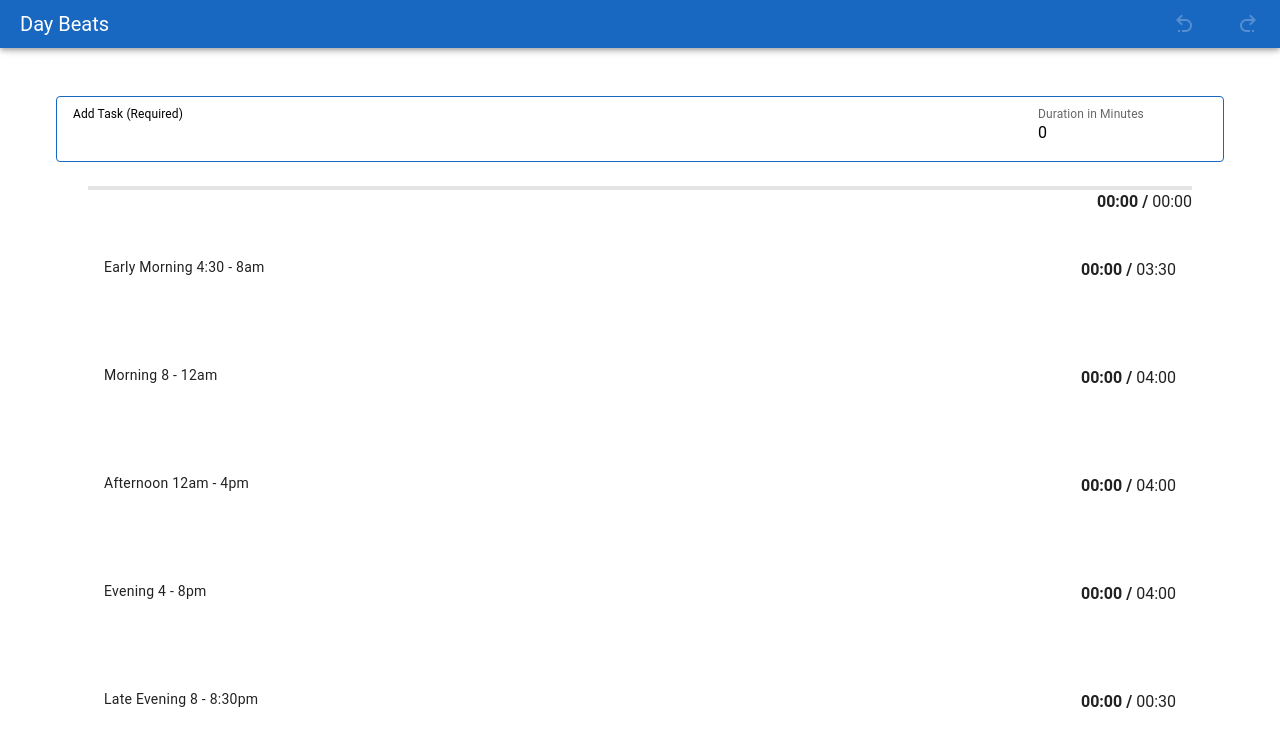
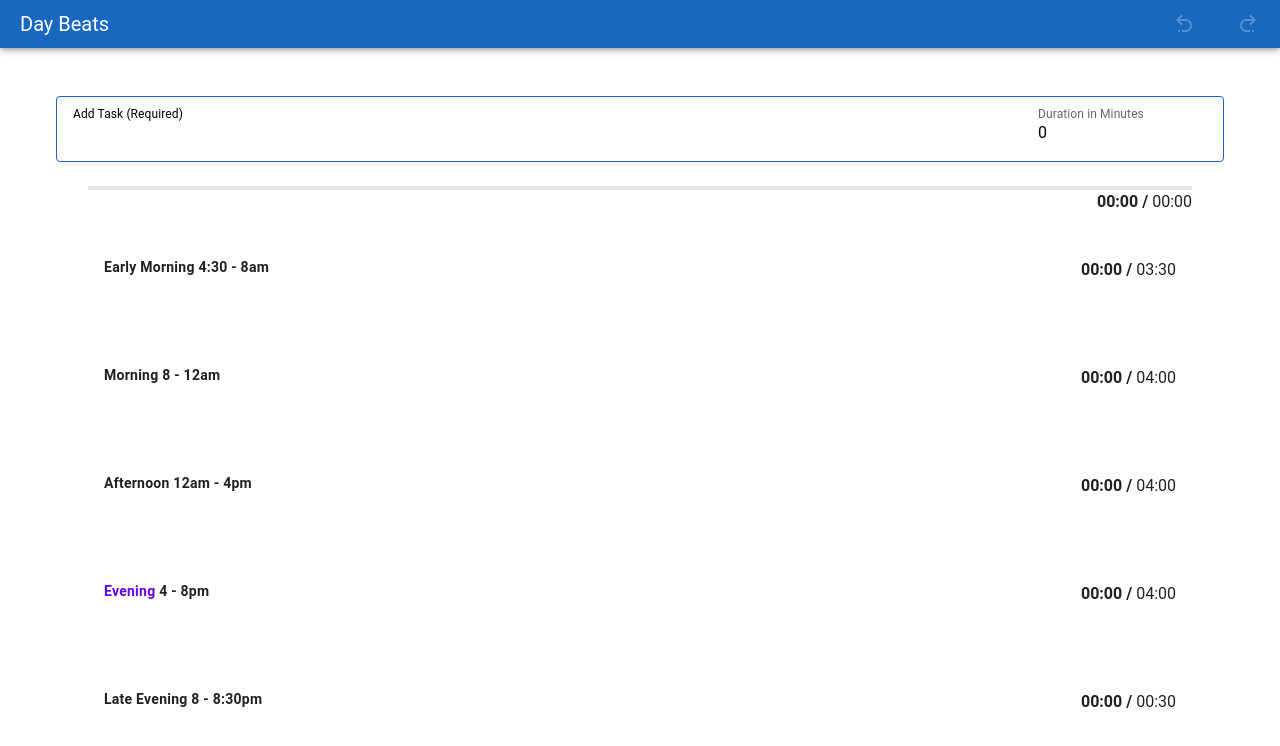
Before and after one commit to cwiki/day-beats, a Vue app: page / in a window 1280 px wide. Shown: the top 746 px of the page. Built offline with nearby package versions, Linux system fonts and the light colour scheme.

Commit message:
fixed component state and added current segment color highlight

```diff
--- a/src/App.vue
+++ b/src/App.vue
@@ -1,6 +1,16 @@
 <script setup lang="ts">
 import { RouterView } from "vue-router";
 import MyAppToolbar from "@/components/MyAppToolbar.vue";
+import { getDefaultSegments } from "@/common/helpers";
+import { useSegmentStore } from "@/stores/segment";
+
+const segmentStore = useSegmentStore();
+const segments = getDefaultSegments();
+
+// init the segments if there are none
+if (!segmentStore.segments.length) {
+  segmentStore.addChanges("INSERT", ...segments)
+}
 </script>
 
 <template>
--- a/src/components/NewTaskBarForm.vue
+++ b/src/components/NewTaskBarForm.vue
@@ -1,10 +1,8 @@
 <script setup lang="ts">
-import { defineProps, PropType, ref, computed } from "vue";
-import { useTheme } from "vuetify";
+import { defineProps, PropType, ref } from "vue";
 import { v4 as uuidV4 } from "uuid";
 import { useTaskStore } from "@/stores/task";
 import { type Segment } from "@/common/interfaces";
-import { durationToHHmm } from "@/common/formatters";
 import TaskComboField from "@/components/fields/TaskComboField.vue";
 
 const props = defineProps({
@@ -14,14 +12,10 @@ const props = defineProps({
   },
 });
 
-const theme = useTheme();
-const textColor =
-  theme.global.name.value === "dark" ? "text-white" : "text-black";
+const taskStore = useTaskStore();
 
 const task = ref("");
 const duration = ref(0);
-
-const taskStore = useTaskStore();
 
 function addTask() {
   (function (task: String, duration: number) {
@@ -36,11 +30,6 @@ function addTask() {
   task.value = "";
   duration.value = 0;
 }
-
-const durationLabel = computed(() => {
-  if (duration.value) return "Duration " + durationToHHmm(duration.value);
-  return "Duration in Minutes";
-});
 </script>
 
 <template>
--- a/src/components/SegmentSingle.vue
+++ b/src/components/SegmentSingle.vue
@@ -5,6 +5,7 @@ import { computed, defineProps, PropType } from "vue";
 import type { Segment } from "@/common/interfaces";
 import { formatTimeRange } from "@/common/formatters";
 import { useTaskStore } from "@/stores/task";
+import { useSegmentStore } from "@/stores/segment";
 import { calculateTaskListDuration } from "@/common/helpers";
 
 const props = defineProps({
@@ -14,6 +15,7 @@ const props = defineProps({
   },
 });
 const taskStore = useTaskStore();
+const segmentStore = useSegmentStore();
 
 const segmentTasks = computed(() => {
   return taskStore.tasks.filter(
@@ -30,15 +32,28 @@ const available = computed(() => {
 });
 // used = number of hours total in tasks
 // available = number of hours in segment diff between dates
+const isCurrentSegment = computed(() => {
+  return props.modelValue.id === segmentStore.currentSegment.id;
+});
 </script>
+
+<style scoped>
+.activeSegment {
+  color: #6200ee;
+}
+</style>
 
 <template>
   <v-sheet>
     <v-row>
       <v-col>
         <h2 class="text-sm-body-2">
-          {{ modelValue.description }}
-          {{ formatTimeRange(modelValue.startTime, modelValue.endTime) }}
+          <strong>
+            <span :class="{ 'activeSegment': isCurrentSegment }">
+              {{ modelValue.description }}
+            </span>
+            {{ formatTimeRange(modelValue.startTime, modelValue.endTime) }}
+          </strong>
         </h2>
       </v-col>
       <v-col class="text-right">
--- a/src/pages/DayView.vue
+++ b/src/pages/DayView.vue
@@ -1,12 +1,14 @@
 <script setup lang="ts">
-import { computed, onBeforeUnmount, ref } from "vue";
+import { onBeforeUnmount } from "vue";
 import { useTaskStore } from "@/stores/task";
-import { getDefaultSegments } from "@/common/helpers";
+import { useSegmentStore } from "@/stores/segment";
 import NewTaskBarForm from "@/components/NewTaskBarForm.vue";
 import DayProgress from "@/components/DayProgress.vue";
 import SegmentSingle from "@/components/SegmentSingle.vue";
 
 const taskStore = useTaskStore();
+const segmentStore = useSegmentStore();
+
 document.addEventListener("keyup", keyupHandler);
 function keyupHandler(event: { ctrlKey: any; key: string }) {
   if (event.ctrlKey) {
@@ -21,19 +23,7 @@ function keyupHandler(event: { ctrlKey: any; key: string }) {
   }
 }
 
-const segments = getDefaultSegments();
-
-const currentSegment = computed(() => {
-  // get the matching segment for current time or first segment
-  const date = new Date();
-  const time = date.getHours() * 60 + date.getMinutes();
-  for (const segment of segments) {
-    if (time >= segment.startTime && segment.endTime > time) {
-      return segment;
-    }
-  }
-  return segments[0];
-});
+const segments = segmentStore.segments;
 
 onBeforeUnmount(() => {
   document.removeEventListener("keyup", keyupHandler);
@@ -44,7 +34,7 @@ onBeforeUnmount(() => {
   <v-container>
     <v-row class="pt-8">
       <v-col cols="12">
-        <NewTaskBarForm :segment="currentSegment" />
+        <NewTaskBarForm :segment="segmentStore.currentSegment" />
       </v-col>
     </v-row>
     <v-row class="px-8">
--- a/src/stores/segment.ts
+++ b/src/stores/segment.ts
@@ -1,6 +1,7 @@
 import { defineStore } from "pinia";
 import type { ChangeType, Segment, Change } from "@/common/interfaces";
 import { updateSegmentsWithIdentifiableHistory } from "@/common/UndoRedo";
+import {computed} from "vue";
 
 export const useSegmentStore = defineStore("segment", {
   state: () => {
@@ -16,6 +17,17 @@ export const useSegmentStore = defineStore("segment", {
         state.segmentState,
         state.changes
       );
+    },
+    currentSegment(): Segment {
+      // get the matching segment for current time or first segment
+      const date = new Date();
+      const time = date.getHours() * 60 + date.getMinutes();
+      for (const segment of this.segments) {
+        if (time >= segment.startTime && segment.endTime > time) {
+          return segment;
+        }
+      }
+      return this.segments[0];
     },
   },
   actions: {
```
